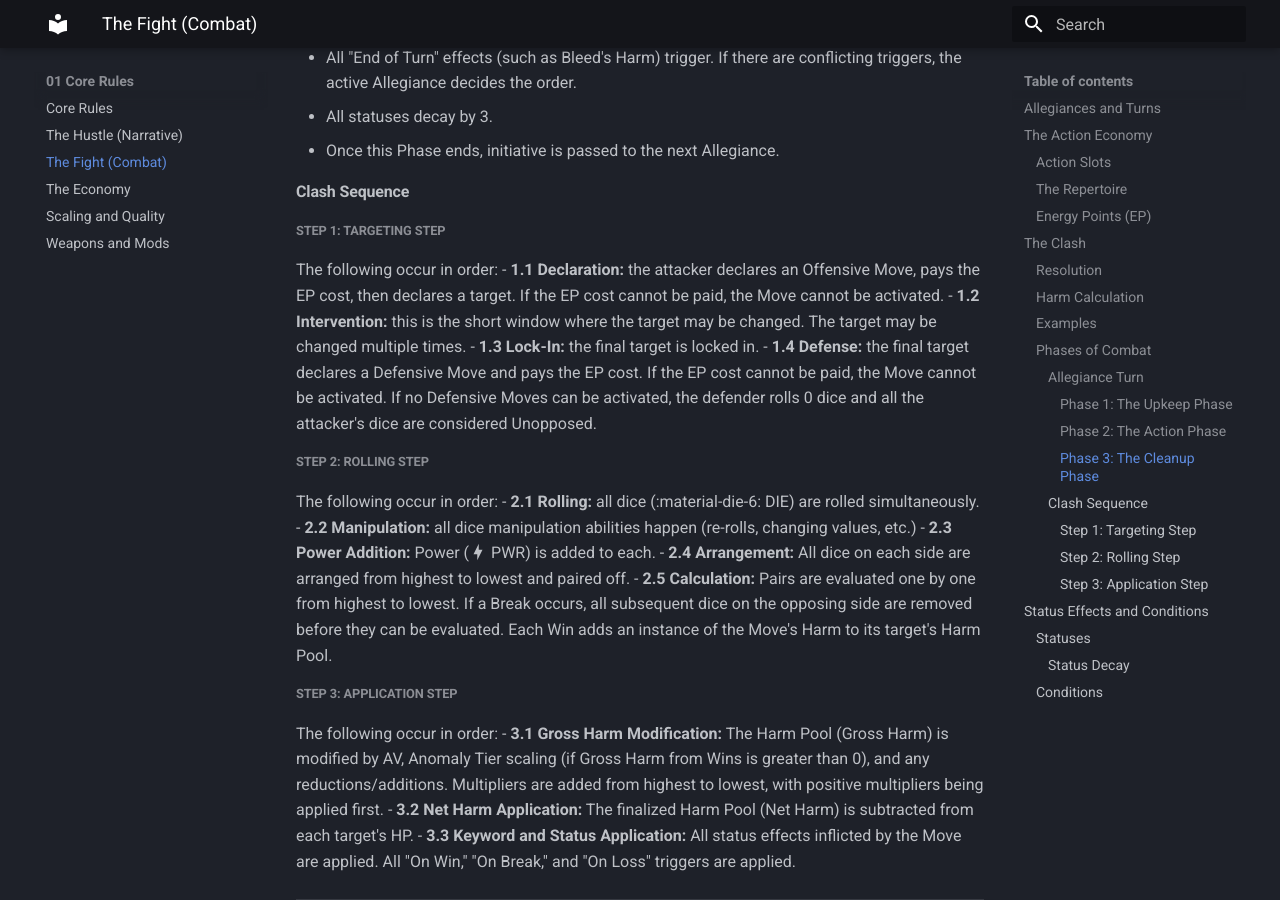
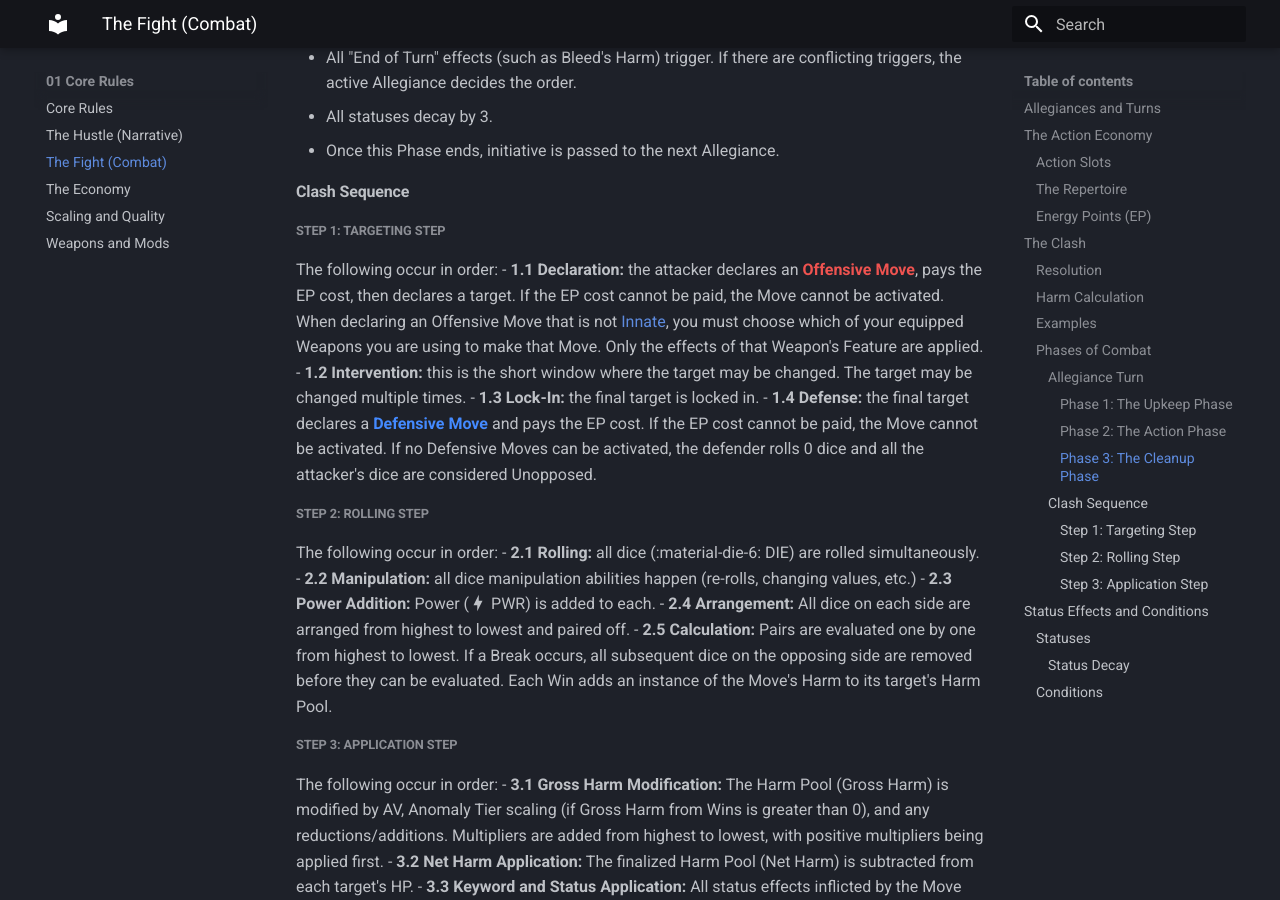
Before and after one commit to Bonfou/LimboRPG, an MkDocs documentation site: the page built from docs/01_Core_Rules/01.2_The_Fight.md, in a window 1280 px wide and 900 px high, scrolled down 4415 px. Built offline with MkDocs 1.6.1 and Material for MkDocs 9.7.7, drawn with Linux system fonts in a browser that asks for light colours; some of the changed text lies outside the part shown.

Commit message:
Update formatting and clarify weapon use

```diff
--- a/docs/01_Core_Rules/01.2_The_Fight.md
+++ b/docs/01_Core_Rules/01.2_The_Fight.md
@@ -26,7 +26,7 @@ Your **Anomaly Tier** determines how many times you can act in a single round.
 ### The Repertoire
 You may only bring a limited amount of mental and physical muscle memory into a fight.
 * **Limit:** You may have a maximum of **8 Moves** prepared in your Repertoire at any time.
-* **Scope:** This includes Offensive Moves, Defensive Moves, and **Passives** (including those from Genetics or Cybernetics).
+* **Scope:** This includes <span class="text-offensive">**Offensive Moves**</span>, <span class="text-defensive">**Defensive Moves**</span>, and **Passives** (including those from Genetics or Cybernetics).
 * **Swapping:** You may reconfigure your Repertoire during a Rest or by visiting a Doctor (for Genetics and Cybernetics).
 ### Energy Points (EP)
 Moves require energy and concentration.
@@ -115,10 +115,10 @@ Combat is split into distinct phases to help adjudicate rules. There are two dis
 #### Clash Sequence
 ##### Step 1: Targeting Step
 The following occur in order:
-- **1.1 Declaration:** the attacker declares an Offensive Move, pays the EP cost, then declares a target. If the EP cost cannot be paid, the Move cannot be activated.
+- **1.1 Declaration:** the attacker declares an <span class="text-offensive">**Offensive Move**</span>, pays the EP cost, then declares a target. If the EP cost cannot be paid, the Move cannot be activated. When declaring an Offensive Move that is not [Innate](../04_Compendium/04.2_Keywords.md/#innate), you must choose which of your equipped Weapons you are using to make that Move. Only the effects of that Weapon's Feature are applied.
 - **1.2 Intervention:** this is the short window where the target may be changed. The target may be changed multiple times.
 - **1.3 Lock-In:** the final target is locked in.
-- **1.4 Defense:** the final target declares a Defensive Move and pays the EP cost. If the EP cost cannot be paid, the Move cannot be activated. If no Defensive Moves can be activated, the defender rolls 0 dice and all the attacker's dice are considered Unopposed.
+- **1.4 Defense:** the final target declares a <span class="text-defensive">**Defensive Move**</span> and pays the EP cost. If the EP cost cannot be paid, the Move cannot be activated. If no Defensive Moves can be activated, the defender rolls 0 dice and all the attacker's dice are considered Unopposed.
 ##### Step 2: Rolling Step
 The following occur in order:
 - **2.1 Rolling:** all dice (:material-die-6: DIE) are rolled simultaneously.
```
